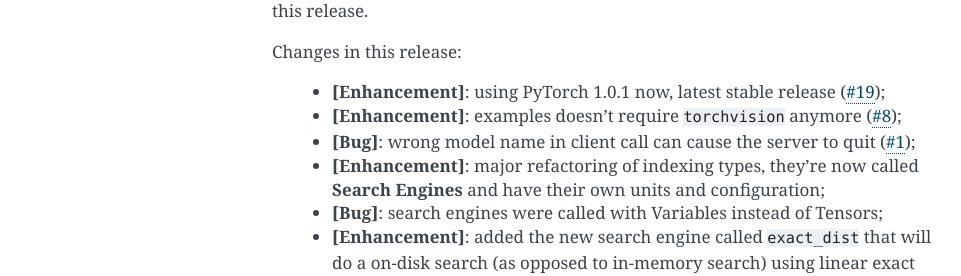
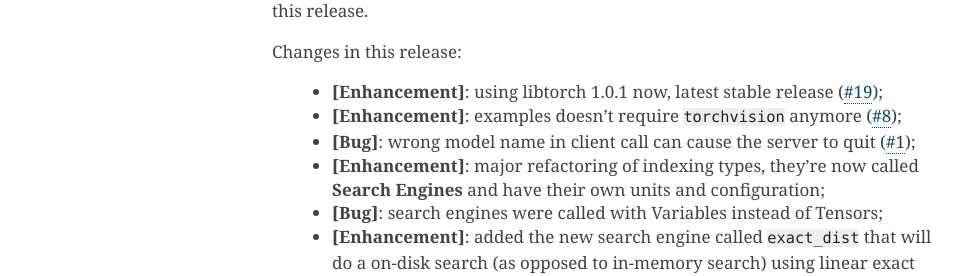
Before and after one commit to perone/euclidesdb, a Sphinx documentation site: the page built from docs/source/changelog.rst, in a window 1280 px wide. Shown: the part 353-629 px from the top of the page, without its empty margins (148-1109 px from the left). Built offline with Sphinx 7.4.7, drawn with Linux system fonts in a browser that asks for light colours.

Commit message:
Fixing pytorch/libtorch nnaming on the changelog.

```diff
--- a/docs/source/changelog.rst
+++ b/docs/source/changelog.rst
@@ -10,7 +10,7 @@
 
 Changes in this release:
 
-	- **[Enhancement]**: using PyTorch 1.0.1 now, latest stable release (`#19 <https://github.com/perone/euclidesdb/issues/19>`_);
+	- **[Enhancement]**: using libtorch 1.0.1 now, latest stable release (`#19 <https://github.com/perone/euclidesdb/issues/19>`_);
 	- **[Enhancement]**: examples doesn't require ``torchvision`` anymore (`#8 <https://github.com/perone/euclidesdb/pull/8>`_);
 	- **[Bug]**: wrong model name in client call can cause the server to quit (`#1 <https://github.com/perone/euclidesdb/issues/1>`_);
 	- **[Enhancement]**: major refactoring of indexing types, they're now called **Search Engines** and have their own units and configuration;
```
